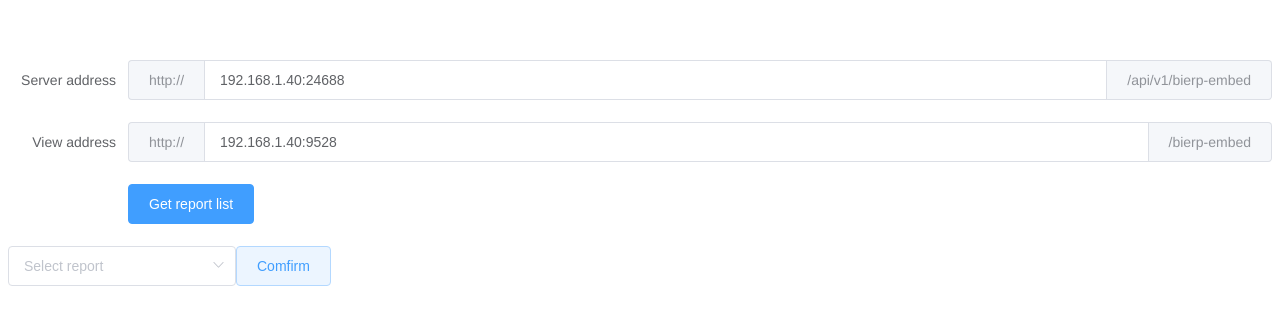
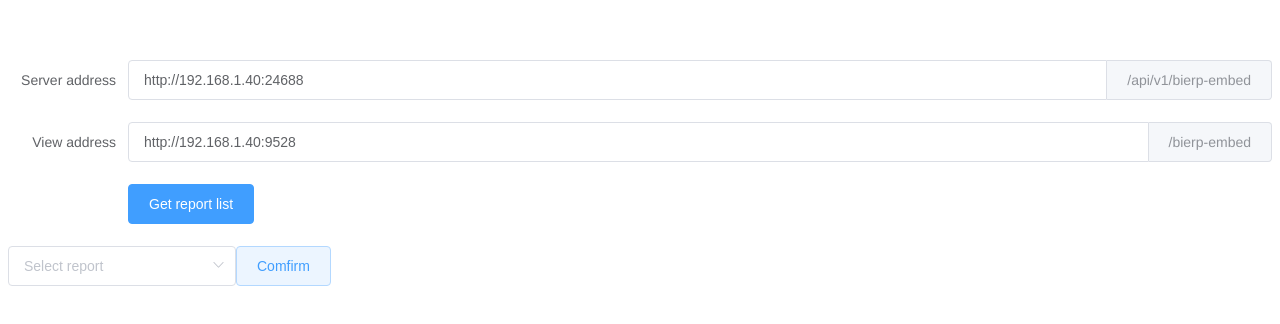
Before and after one commit to phanvietdung2101/sopen-iframe-report, a Vue app: page / in a window 1280 px wide. Shown: the top 324 px of the page. Built offline with nearby package versions, Linux system fonts and the light colour scheme.

Commit message:
remove prefix of url

```diff
--- a/src/components/IframeReport.vue
+++ b/src/components/IframeReport.vue
@@ -3,13 +3,11 @@
     <el-form label-width="120px">
       <el-form-item label="Server address">
         <el-input v-model="serverUrl">
-          <template slot="prepend">http://</template>
           <template slot="append">/api/v1/bierp-embed</template>
         </el-input>
       </el-form-item>
       <el-form-item label="View address">
         <el-input v-model="viewUrl">
-          <template slot="prepend">http://</template>
           <template slot="append">/bierp-embed</template>
         </el-input>
       </el-form-item>
@@ -44,14 +42,13 @@ export default {
       reportTicket: '',
       generatedUrl: '',
       alertMessage: '',
-      viewUrl: '192.168.1.40:9528',
-      serverUrl: '192.168.1.40:24688'
+      viewUrl: 'http://192.168.1.40:9528',
+      serverUrl: 'http://192.168.1.40:24688'
     }
   },
   methods: {
     ...mapActions(['getAllReportActive', 'getReportTicket']),
     submitServer () {
-      console.log(this.serverUrl)
       this.getAllReportActive(this.serverUrl)
         .then((response) => {
           this.$set(this, 'allReportActive', response.data.data)
@@ -79,7 +76,7 @@ export default {
         throw new Error('No report code selected')
       }
       await this.getTicket()
-      this.generatedUrl = `https://${this.viewUrl}/bierp-embed/${this.selectedReportCode}/${this.reportTicket}`
+      this.generatedUrl = `${this.viewUrl}/bierp-embed/${this.selectedReportCode}/${this.reportTicket}`
     }
   }
 }
--- a/src/stores/index.js
+++ b/src/stores/index.js
@@ -9,11 +9,11 @@ export default new Vuex.Store({
   },
   actions: {
     getAllReportActive (obj, serverUrl) {
-      const url = 'http://' + serverUrl + '/api/v1/bierp-embed/'
+      const url = serverUrl + '/api/v1/bierp-embed/'
       return axios.get(url + 'get-all-report-active')
     },
     getReportTicket (obj, serverUrl) {
-      const url = 'http://' + serverUrl + '/api/v1/bierp-embed/'
+      const url = serverUrl + '/api/v1/bierp-embed/'
       return axios.get(url + 'get-report-ticket')
     }
   }
```
Also changed, not shown: src/assets/logo.png (deleted).
